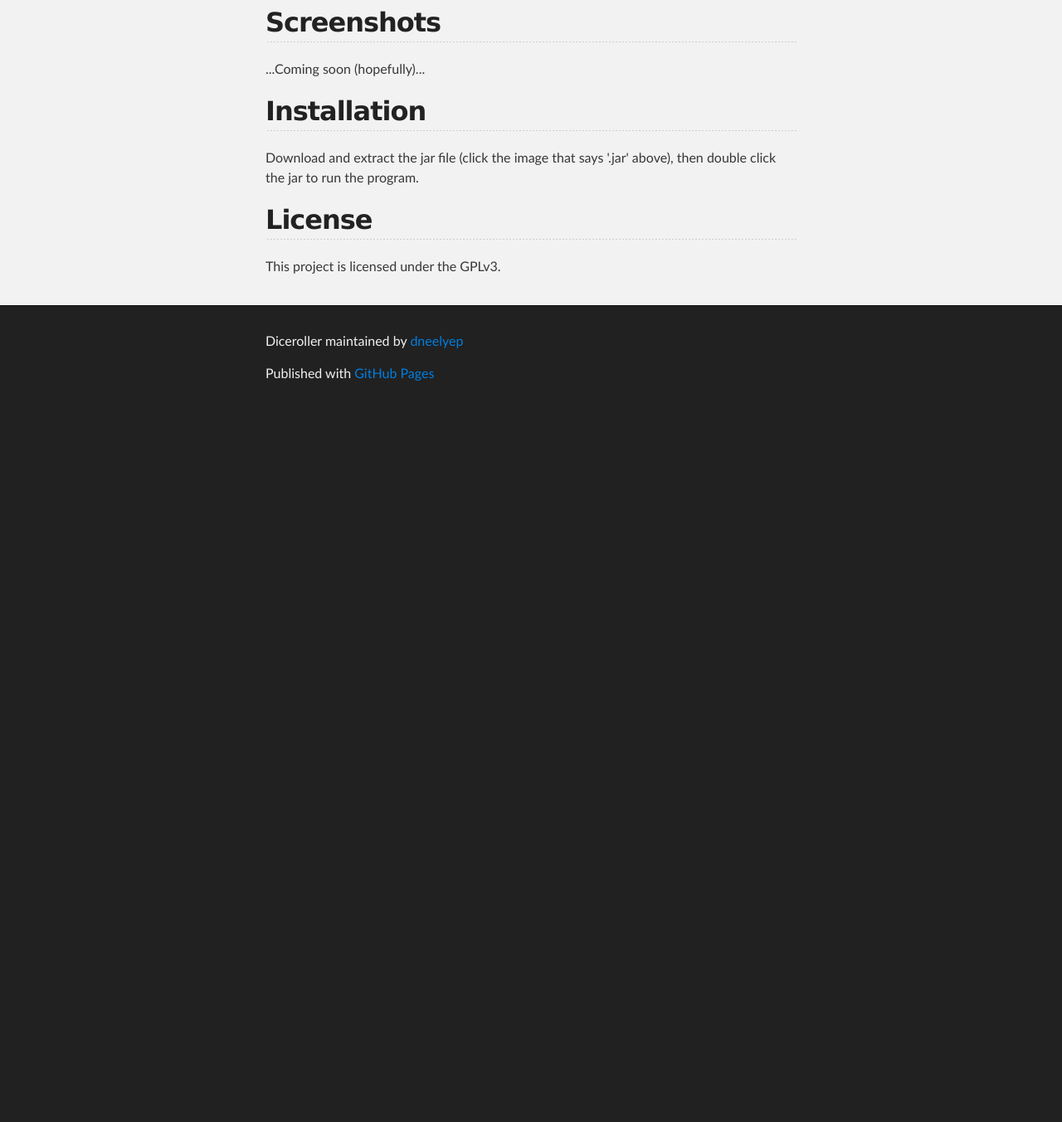
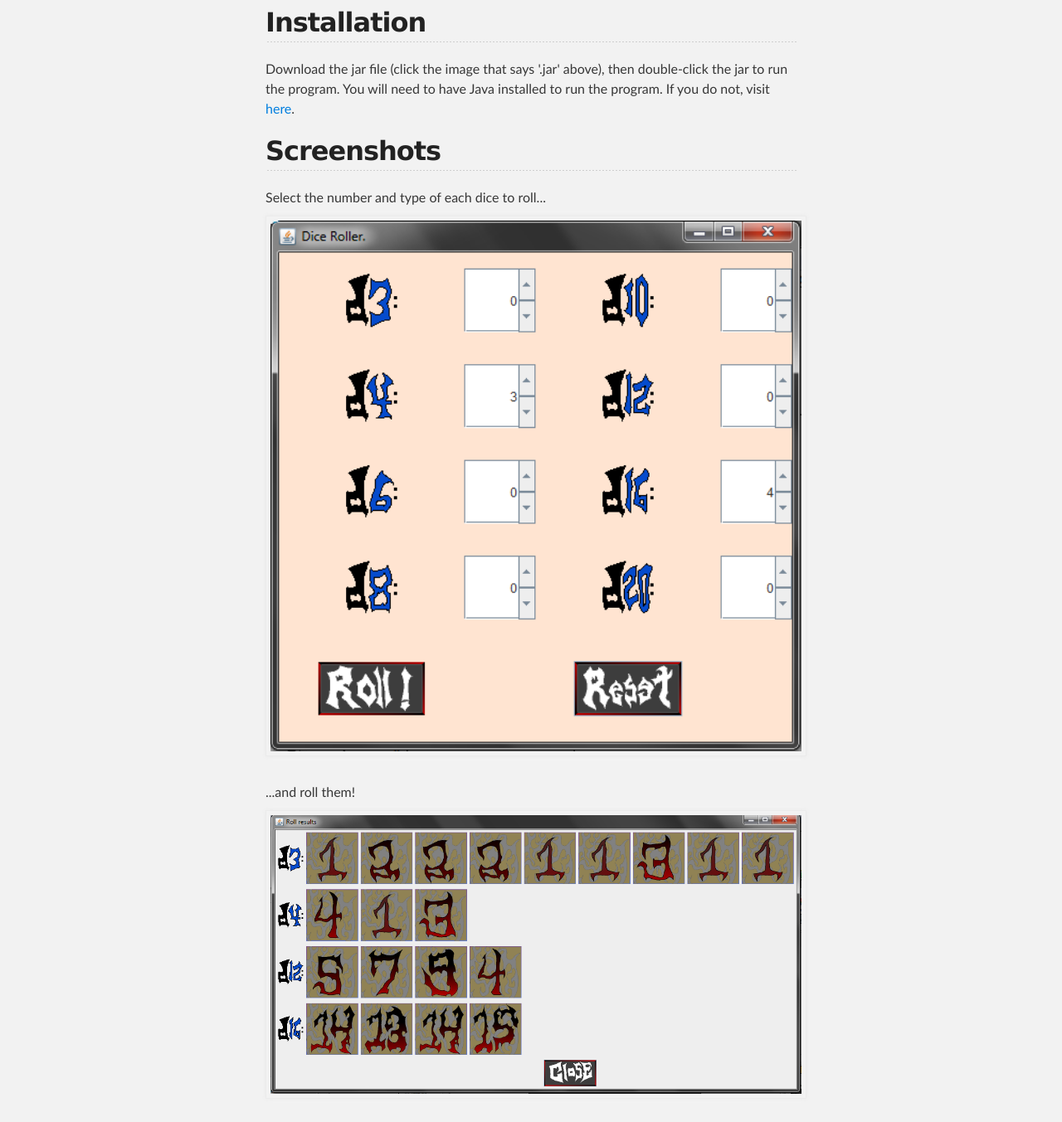
Before and after one commit to dneelyep/DiceRoller, a plain HTML site: page index.html in a window 1280 px wide. Shown: the part 447-1800 px from the top of the page at 83% size. Before the commit the page ends 944 px from the top, so only its background shows below. Drawn offline with Linux system fonts and the light colour scheme.

Commit message:
Added screenshots for the program, and a link to download the program as a jar.

```diff
--- a/index.html
+++ b/index.html
@@ -22,7 +22,7 @@
           <h2 id="project_tagline">A simple automatic dice roller, made for playing D and D.</h2>
 
             <section id="downloads">
-              <a class="jar_download_link" href="https://github.com/dneelyep/DiceRoller/zipball/master">Download this project as a .jar file</a>
+              <a class="jar_download_link" href="res/DiceRoller.jar">Download this project as a .jar file</a>
             </section>
         </header>
     </div>
@@ -37,10 +37,17 @@
 <p>To use the program, run it and input the number of each type of dice you want to roll, then click "Roll!".
 Use the "Reset" button to change all dice numbers to 0. Enjoy!</p>
 
+         <h2>Installation</h2>
+<p>Download the jar file (click the image that says '.jar' above), then double-click the jar to run the program. You will need
+to have Java installed to run the program. If you do not, visit <a href="http://www.java.com">here</a>.</p>
+
          <h2>Screenshots</h2>
-<p>...Coming soon (hopefully)...</p>
-         <h2>Installation</h2>
-<p>Download and extract the jar file (click the image that says '.jar' above), then double click the jar to run the program.</p>
+<p>Select the number and type of each dice to roll...
+<img src="images/interface.png" alt="Main program interface." /></p>
+
+<p>...and roll them!
+<img src="images/roll.png" alt="Results of the user rolling the die." /></p>
+
          <h2>License</h2>
 	<p>This project is licensed under the GPLv3.</p>
       </section>
```
Also changed, not shown: images/interface.png (added), images/roll.png (added), 3 other files.
